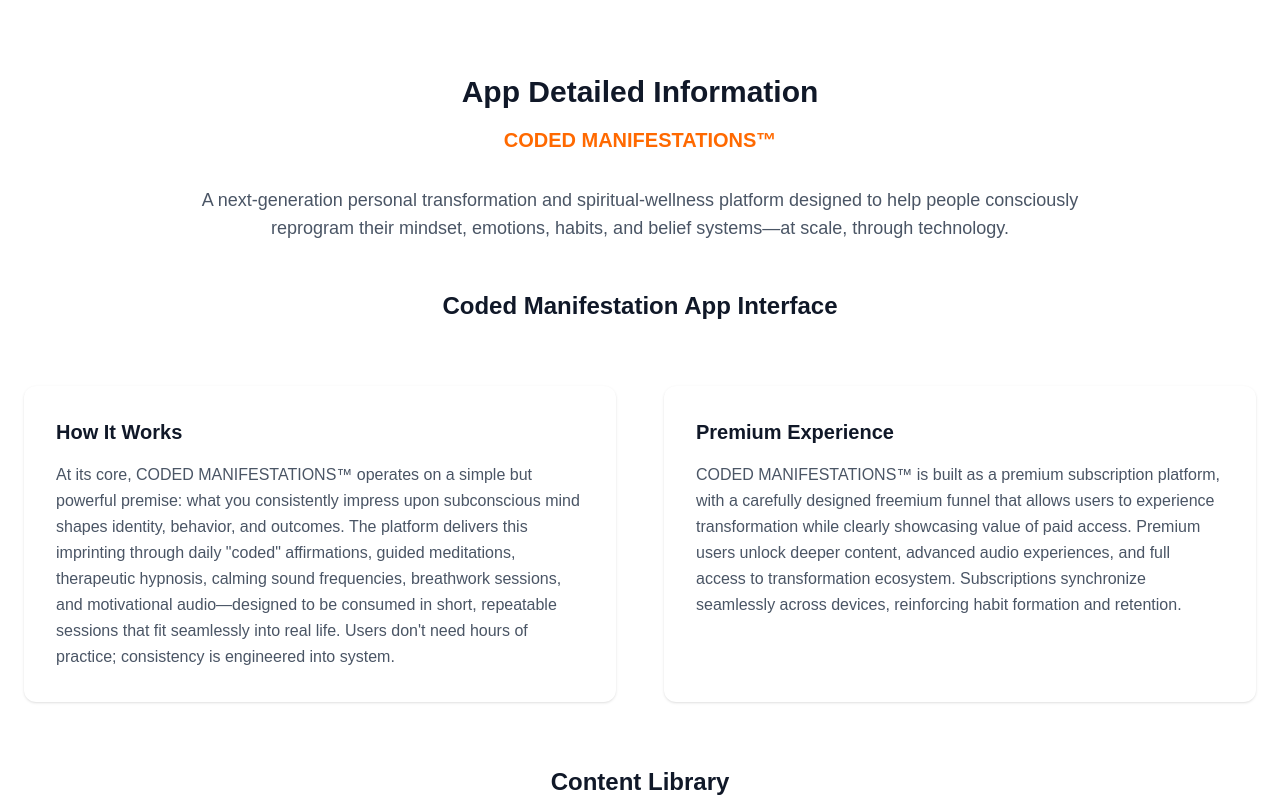
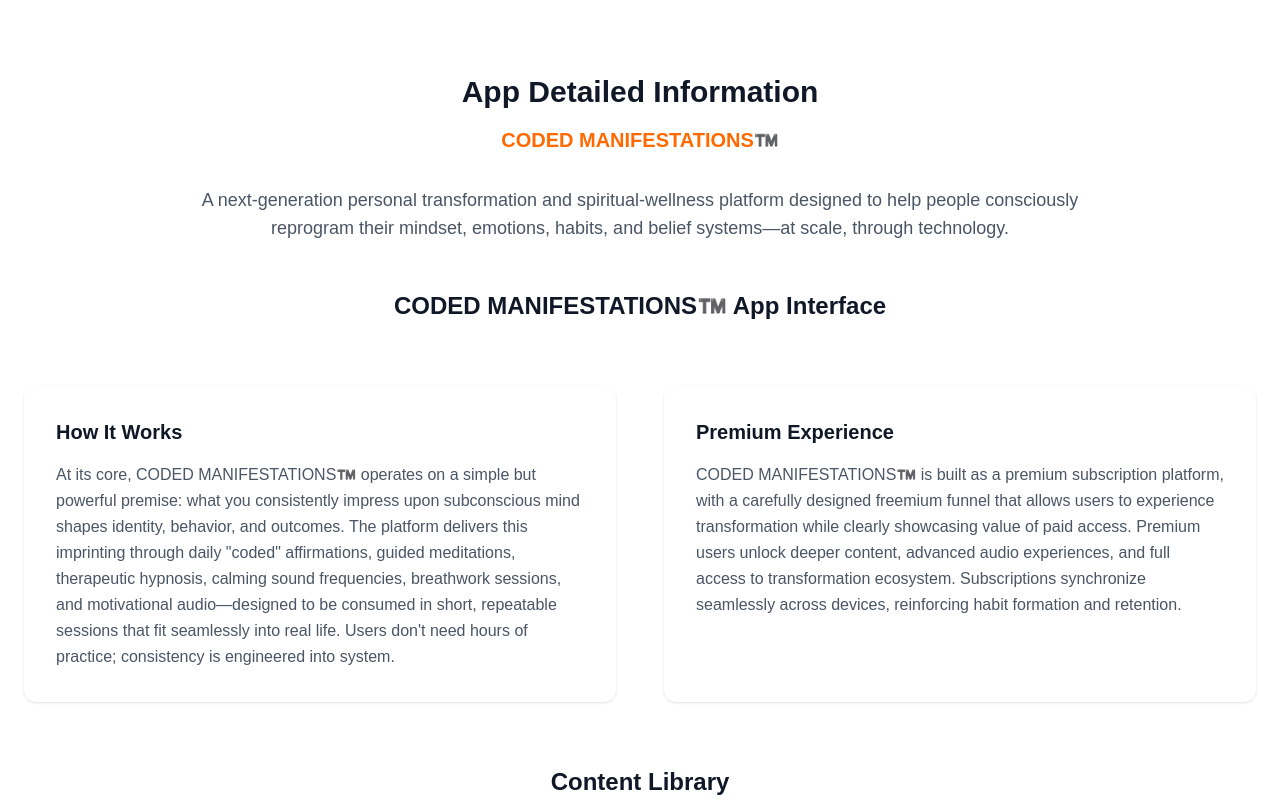
Before and after one commit to NexaTechLLC/coded-manifestation-MainWebSite, a Next.js app: page / in a window 1280 px wide. Shown: the part 1920-2720 px from the top of the page. Built offline with nearby package versions, Linux system fonts and the light colour scheme.

Commit message:
update website

```diff
--- a/package.json
+++ b/package.json
@@ -9,6 +9,7 @@
     "lint": "eslint"
   },
   "dependencies": {
+    "@vercel/analytics": "^2.0.1",
     "framer-motion": "^12.38.0",
     "lucide-react": "^1.7.0",
     "next": "16.2.2",
--- a/src/app/layout.tsx
+++ b/src/app/layout.tsx
@@ -14,27 +14,27 @@ const geistMono = Geist_Mono({
 });
 
 export const metadata: Metadata = {
-  title: "Coded Manifestation - Transform Your Mindset",
+  title: "CODED MANIFESTATIONS™️ - Transform Your Mindset",
   description: "Transform your mindset with daily affirmations. Cultivate positivity, boost confidence, and create lasting change through the power of daily affirmations.",
   keywords: ["affirmations", "manifestation", "mindfulness", "meditation", "positivity", "wellness"],
-  authors: [{ name: "NexaTech LLC" }],
-  creator: "NexaTech LLC",
-  publisher: "NexaTech LLC",
+  authors: [{ name: "NEXATECH®️ LLC" }],
+  creator: "NEXATECH®️ LLC",
+  publisher: "NEXATECH®️ LLC",
   metadataBase: new URL("https://www.codedmanifestations.com"),
   alternates: {
     canonical: "/",
   },
   openGraph: {
-    title: "Coded Manifestation - Transform Your Mindset",
+    title: "CODED MANIFESTATIONS™️ - Transform Your Mindset",
     description: "Transform your mindset with daily affirmations. Cultivate positivity, boost confidence, and create lasting change.",
     url: "https://www.codedmanifestations.com",
-    siteName: "Coded Manifestation",
+    siteName: "CODED MANIFESTATIONS™️",
     images: [
       {
         url: "/1.png",
         width: 1200,
         height: 630,
-        alt: "Coded Manifestation - Transform Your Mindset",
+        alt: "CODED MANIFESTATIONS™️ - Transform Your Mindset",
       },
     ],
     locale: "en_US",
@@ -42,7 +42,7 @@ export const metadata: Metadata = {
   },
   twitter: {
     card: "summary_large_image",
-    title: "Coded Manifestation - Transform Your Mindset",
+    title: "CODED MANIFESTATIONS™️ - Transform Your Mindset",
     description: "Transform your mindset with daily affirmations. Cultivate positivity, boost confidence, and create lasting change.",
     images: ["/1.png"],
     creator: "@codedmanifestation",
@@ -71,6 +71,7 @@ export default function RootLayout({
       className={`${geistSans.variable} ${geistMono.variable} h-full antialiased`}
     >
       <head>
+        <meta name="google-adsense-account" content="ca-pub-1474614683509926" />
         <script async src="https://pagead2.googlesyndication.com/pagead/js/adsbygoogle.js?client=ca-pub-1474614683509926"
           crossOrigin="anonymous"></script>
       </head>
--- a/src/app/page.tsx
+++ b/src/app/page.tsx
@@ -3,6 +3,7 @@
 import { useState } from 'react';
 import { motion } from 'framer-motion';
 import Image from 'next/image';
+import Script from 'next/script';
 import { Heart, Star, Plus, Bell, Sparkles, ArrowRight, Download } from 'lucide-react';
 import { ThemeToggle } from '@/components/ThemeToggle';
 import { useTheme } from '@/contexts/ThemeContext';
@@ -186,7 +187,7 @@ export default function Home() {
           animate={{ opacity: 1, y: 0 }}
           transition={{ duration: 0.6, delay: 0.3 }}
         >
-          <h2 className="text-3xl font-bold text-gray-900 dark:text-white mb-8">Why Choose Coded Manifestation?</h2>
+          <h2 className="text-3xl font-bold text-gray-900 dark:text-white mb-8">Why Choose CODED MANIFESTATIONS™️?</h2>
           <div className="grid md:grid-cols-3 gap-8">
             {[
               {
@@ -272,7 +273,7 @@ export default function Home() {
             transition={{ duration: 0.5, delay: 0.2 }}
             className="text-xl font-semibold text-orange-500 mb-8 text-center"
           >
-            CODED MANIFESTATIONS™
+            CODED MANIFESTATIONS™️
           </motion.h3>
           <motion.p
             initial={{ opacity: 0, y: 20 }}
@@ -286,7 +287,7 @@ export default function Home() {
 
           {/* App Interface */}
           <div className="mb-16">
-            <h4 className="text-2xl font-semibold text-gray-900 dark:text-white mb-6 text-center">Coded Manifestation App Interface</h4>
+            <h4 className="text-2xl font-semibold text-gray-900 dark:text-white mb-6 text-center">CODED MANIFESTATIONS™️ App Interface</h4>
           </div>
 
           {/* Core Description */}
@@ -301,7 +302,7 @@ export default function Home() {
             >
               <h4 className="text-xl font-semibold text-gray-900 dark:text-white mb-4">How It Works</h4>
               <p className="text-gray-600 dark:text-gray-300 leading-relaxed">
-                At its core, CODED MANIFESTATIONS™ operates on a simple but powerful premise: what you consistently impress upon subconscious mind shapes identity, behavior, and outcomes. The platform delivers this imprinting through daily "coded" affirmations, guided meditations, therapeutic hypnosis, calming sound frequencies, breathwork sessions, and motivational audio—designed to be consumed in short, repeatable sessions that fit seamlessly into real life. Users don't need hours of practice; consistency is engineered into system.
+                At its core, CODED MANIFESTATIONS™️ operates on a simple but powerful premise: what you consistently impress upon subconscious mind shapes identity, behavior, and outcomes. The platform delivers this imprinting through daily "coded" affirmations, guided meditations, therapeutic hypnosis, calming sound frequencies, breathwork sessions, and motivational audio—designed to be consumed in short, repeatable sessions that fit seamlessly into real life. Users don't need hours of practice; consistency is engineered into system.
               </p>
             </motion.div>
             <motion.div
@@ -314,7 +315,7 @@ export default function Home() {
             >
               <h4 className="text-xl font-semibold text-gray-900 dark:text-white mb-4">Premium Experience</h4>
               <p className="text-gray-600 dark:text-gray-300 leading-relaxed">
-                CODED MANIFESTATIONS™ is built as a premium subscription platform, with a carefully designed freemium funnel that allows users to experience transformation while clearly showcasing value of paid access. Premium users unlock deeper content, advanced audio experiences, and full access to transformation ecosystem. Subscriptions synchronize seamlessly across devices, reinforcing habit formation and retention.
+                CODED MANIFESTATIONS™️ is built as a premium subscription platform, with a carefully designed freemium funnel that allows users to experience transformation while clearly showcasing value of paid access. Premium users unlock deeper content, advanced audio experiences, and full access to transformation ecosystem. Subscriptions synchronize seamlessly across devices, reinforcing habit formation and retention.
               </p>
             </motion.div>
           </div>
@@ -617,17 +618,19 @@ export default function Home() {
           >
             <span className="bg-yellow-400 text-black text-xs font-bold px-3 py-1 rounded-full uppercase tracking-wide">Ad</span>
             <p className="text-gray-500 dark:text-gray-400 text-sm mt-2 mb-3">Advertisement - Upgrade to Premium for ad-free experience</p>
-            {/* Google AdSense Placeholder */}
+            {/* Google AdSense Banner - inspirational */}
             <div className="bg-white dark:bg-gray-900 rounded-lg p-4 w-full">
               <ins
                 className="adsbygoogle"
-                style={{ display: 'block', width: '100%' }}
-                data-ad-client="ca-pub-XXXXXXXXXXXXXXX"
-                data-ad-slot="XXXXXXXXXX"
+                style={{ display: 'block' }}
+                data-ad-client="ca-pub-1474614683509926"
+                data-ad-slot="8662403935"
                 data-ad-format="auto"
                 data-full-width-responsive="true"
               />
-              <p className="text-gray-400 text-xs mt-2">Google AdSense Banner Placeholder - Replace with your ad code</p>
+              <Script id="adsbygoogle-push" strategy="afterInteractive">
+                {`(adsbygoogle = window.adsbygoogle || []).push({});`}
+              </Script>
             </div>
           </motion.div>
         </motion.div>
@@ -664,14 +667,14 @@ export default function Home() {
                 date: "March 2026",
                 excerpt: "We are thrilled to announce that our community has grown to 100,000 active users worldwide!",
                 tag: "Community",
-                fullContent: "Today marks an incredible milestone for the Coded Manifestations family - we have reached 100,000 active users across the globe! This achievement represents more than just a number; it signifies a growing movement of individuals committed to personal transformation and conscious living. Our community spans 45 countries, with users from all walks of life sharing their journey toward mindfulness and manifestation. To celebrate this milestone, we are launching a special Community Spotlight series featuring stories from our members. We have also doubled our support team to ensure every user receives the guidance they need. Thank you for being part of this journey. Together, we are creating ripples of positive change across the world. Here's to the next 100,000!"
+                fullContent: "Today marks an incredible milestone for the CODED MANIFESTATIONS™️ family - we have reached 100,000 active users across the globe! This achievement represents more than just a number; it signifies a growing movement of individuals committed to personal transformation and conscious living. Our community spans 45 countries, with users from all walks of life sharing their journey toward mindfulness and manifestation. To celebrate this milestone, we are launching a special Community Spotlight series featuring stories from our members. We have also doubled our support team to ensure every user receives the guidance they need. Thank you for being part of this journey. Together, we are creating ripples of positive change across the world. Here's to the next 100,000!"
               },
               {
                 title: "Featured: Success Stories",
                 date: "March 2026",
                 excerpt: "Read inspiring stories from users who transformed their lives using our platform.",
                 tag: "Stories",
-                fullContent: "Our Success Stories feature is now live! We have collected incredible testimonials from users who have experienced profound transformations using Coded Manifestations. Meet Sarah from Toronto, who overcame anxiety and launched her dream business after 90 days of consistent practice. Read about Marcus from London, who used our faith-based content to find spiritual grounding during difficult times. Discover how Jennifer from Sydney manifested her ideal relationship by aligning her daily affirmations with her core values. These stories showcase the real-world impact of intentional mindset work. Each story includes the specific tools and practices used, along with tips you can apply to your own journey. Visit the new Success Stories section in the app to read these inspiring accounts and submit your own story for a chance to be featured and win a year of Premium access!"
+                fullContent: "Our Success Stories feature is now live! We have collected incredible testimonials from users who have experienced profound transformations using CODED MANIFESTATIONS™️. Meet Sarah from Toronto, who overcame anxiety and launched her dream business after 90 days of consistent practice. Read about Marcus from London, who used our faith-based content to find spiritual grounding during difficult times. Discover how Jennifer from Sydney manifested her ideal relationship by aligning her daily affirmations with her core values. These stories showcase the real-world impact of intentional mindset work. Each story includes the specific tools and practices used, along with tips you can apply to your own journey. Visit the new Success Stories section in the app to read these inspiring accounts and submit your own story for a chance to be featured and win a year of Premium access!"
               }
             ].map((news, index) => (
               <motion.article
@@ -935,10 +938,10 @@ export default function Home() {
               </motion.a>
             </div>
             <p className="text-gray-400 text-sm">
-              &copy; 2026 Coded Manifestations&trade; - All Rights Reserved.
+              &copy; 2026 CODED MANIFESTATIONS™️ - All Rights Reserved.
             </p>
             <p className="text-gray-500 text-xs">
-              Designed, Managed and Maintained by NexaTech LLC&trade;
+              Designed, Managed and Maintained by NEXATECH®️ LLC™️
             </p>
           </div>
         </div>
```
Also changed, not shown: public/ads.txt (added), 1 other file (tests, documents, lock files or other folders).
